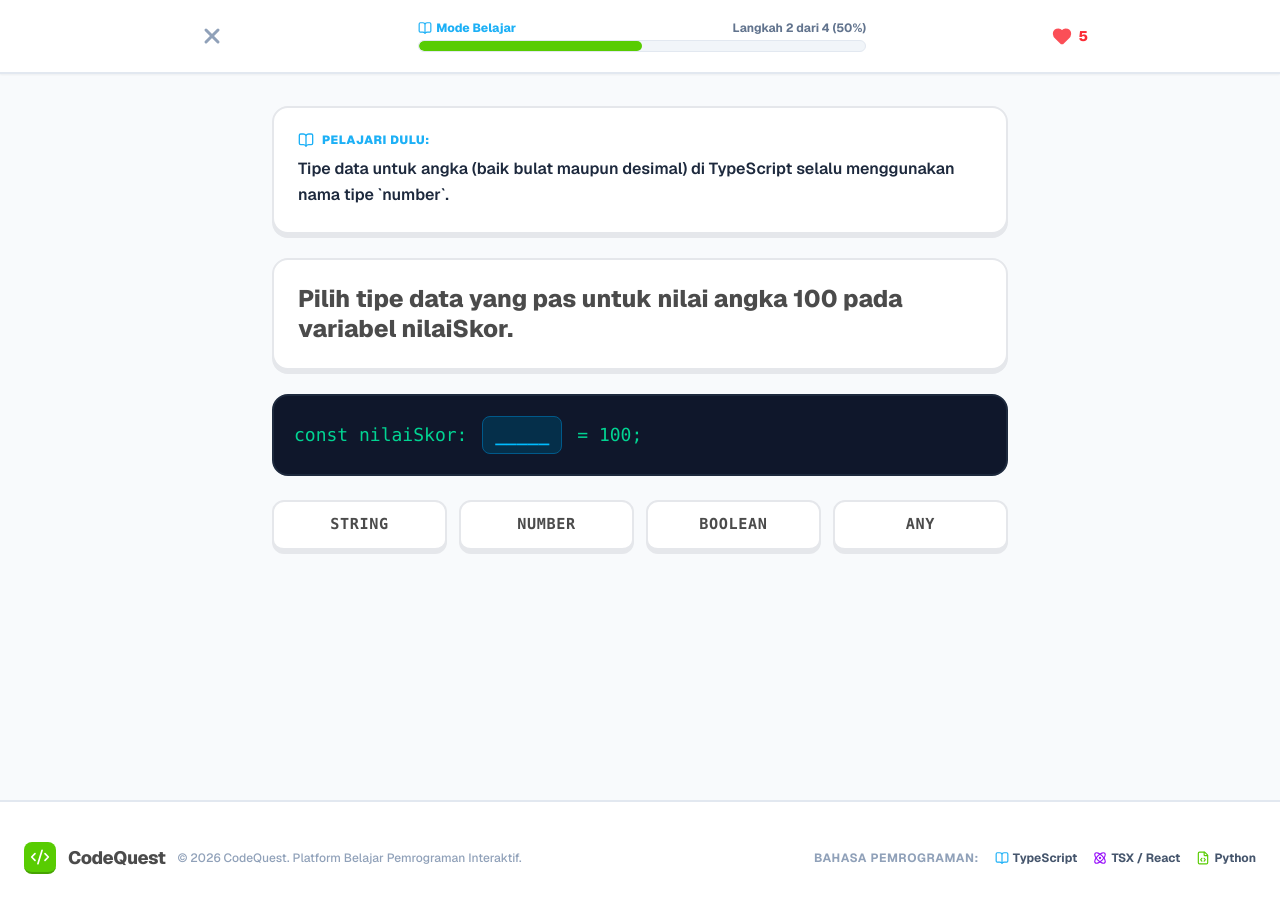
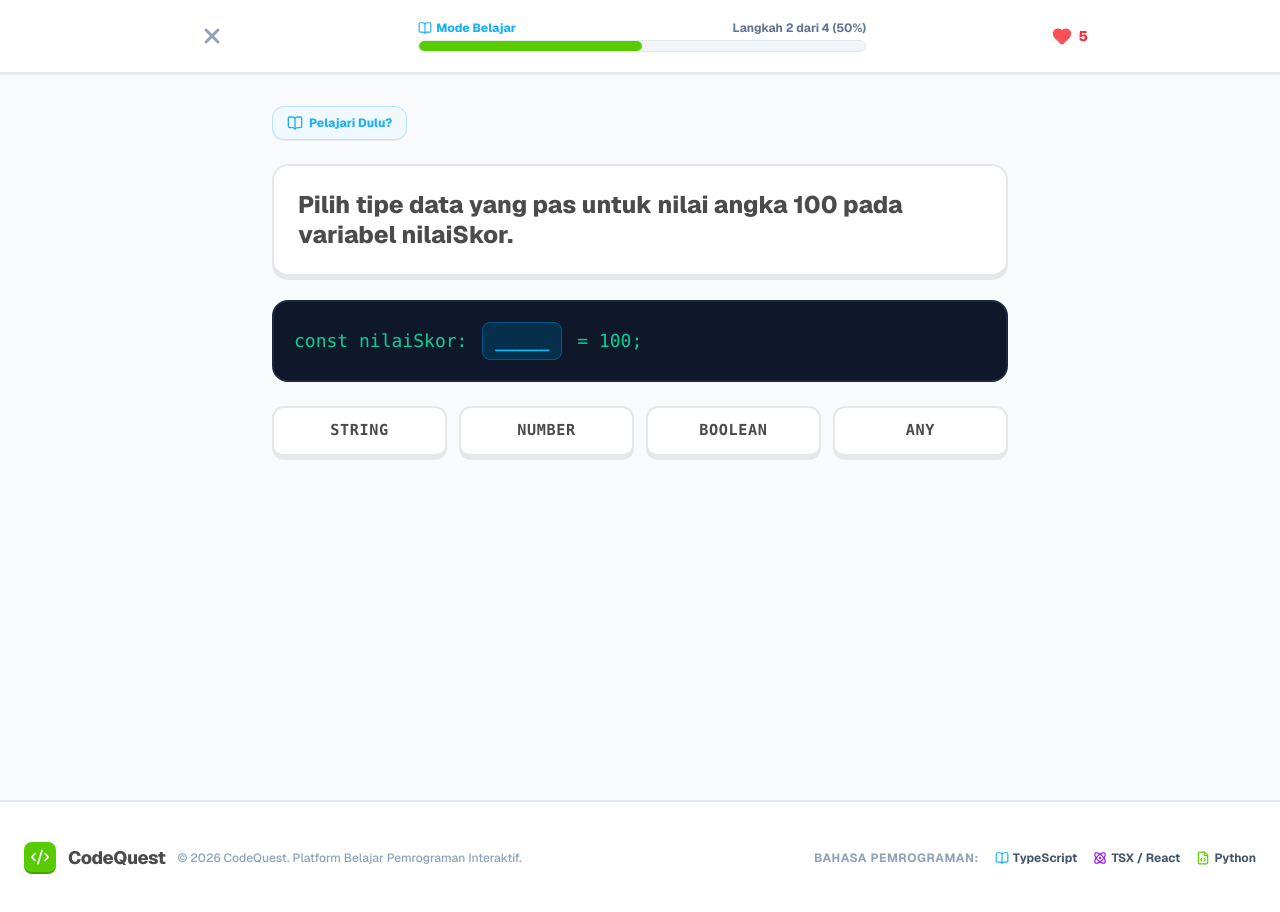
Before and after one commit to KADEZ-406/belajar-ts, a Next.js app: page /learn/typescript/ts_lesson_2 in a window 1280 px wide. Both pictures are taken after a click on the button "PAHAM, LANGKAH SELANJUTNYA". Built offline with nearby package versions, Linux system fonts and the light colour scheme.

Commit message:
Make Pelajari Dulu box collapsible under a toggle button to prevent spoiler on load

```diff
--- a/components/exercises/ExerciseRenderer.tsx
+++ b/components/exercises/ExerciseRenderer.tsx
@@ -20,6 +20,7 @@ export function ExerciseRenderer({
 }: ExerciseRendererProps) {
   const [selectedOption, setSelectedOption] = useState<any>(null);
   const [showFixHint, setShowFixHint] = useState(false);
+  const [showConceptGuide, setShowConceptGuide] = useState(false);
   const [editorState, setEditorState] = useState<{ output: string; code: string } | null>(null);
   const [arrangedItems, setArrangedItems] = useState<string[]>(
     exercise.type === "arrange_code" ? [...exercise.codeSnippets] : []
@@ -112,15 +113,34 @@ export function ExerciseRenderer({
 
   return (
     <div className="space-y-6">
-      {/* Pelajari Dulu (Guided explanation before challenge in Learn Mode) */}
-      {!isExamMode && (
-        <div className="card-duo p-6 bg-sky-50 border-2 border-sky-200 rounded-2xl space-y-2 shadow-xs">
-          <div className="flex items-center gap-2 text-xs font-black uppercase tracking-wider text-[#1cb0f6]">
-            <BookOpen className="w-4 h-4" /> Pelajari Dulu:
-          </div>
-          <p className="text-base font-semibold text-slate-800 leading-relaxed">
-            {exercise.conceptGuide || "Perhatikan aturan sintaks dan tata cara penulisan kode di bawah sebelum kamu mencoba kuis."}
-          </p>
+      {/* Pelajari Dulu Toggle Button & Collapsible Card (ONLY in Learn Mode) */}
+      {!isExamMode && exercise.conceptGuide && (
+        <div className="space-y-2">
+          {showConceptGuide ? (
+            <div className="card-duo p-5 bg-sky-50 border-2 border-sky-200 rounded-2xl space-y-2 shadow-xs animate-in fade-in duration-200">
+              <div className="flex items-center justify-between border-b border-sky-200/60 pb-2">
+                <div className="flex items-center gap-2 text-xs font-black uppercase tracking-wider text-[#1cb0f6]">
+                  <BookOpen className="w-4 h-4" /> Pelajari Dulu:
+                </div>
+                <button
+                  onClick={() => setShowConceptGuide(false)}
+                  className="text-xs font-bold text-slate-400 hover:text-slate-600"
+                >
+                  Sembunyikan
+                </button>
+              </div>
+              <p className="text-sm md:text-base font-semibold text-slate-800 leading-relaxed">
+                {exercise.conceptGuide}
+              </p>
+            </div>
+          ) : (
+            <button
+              onClick={() => setShowConceptGuide(true)}
+              className="text-xs font-extrabold text-[#1cb0f6] hover:underline flex items-center gap-1.5 px-3.5 py-2 bg-sky-50 rounded-xl border border-sky-200 shadow-2xs"
+            >
+              <BookOpen className="w-4 h-4" /> Pelajari Dulu?
+            </button>
+          )}
         </div>
       )}
 
```
